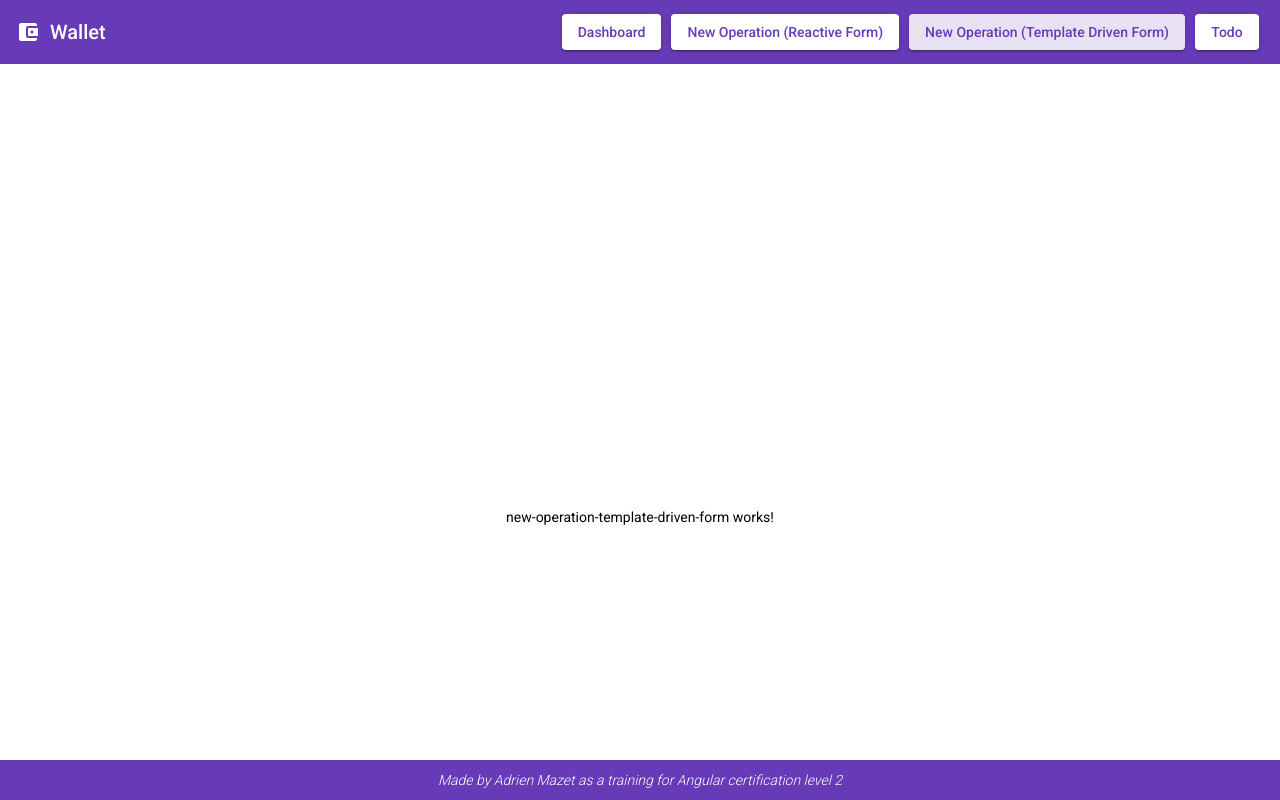
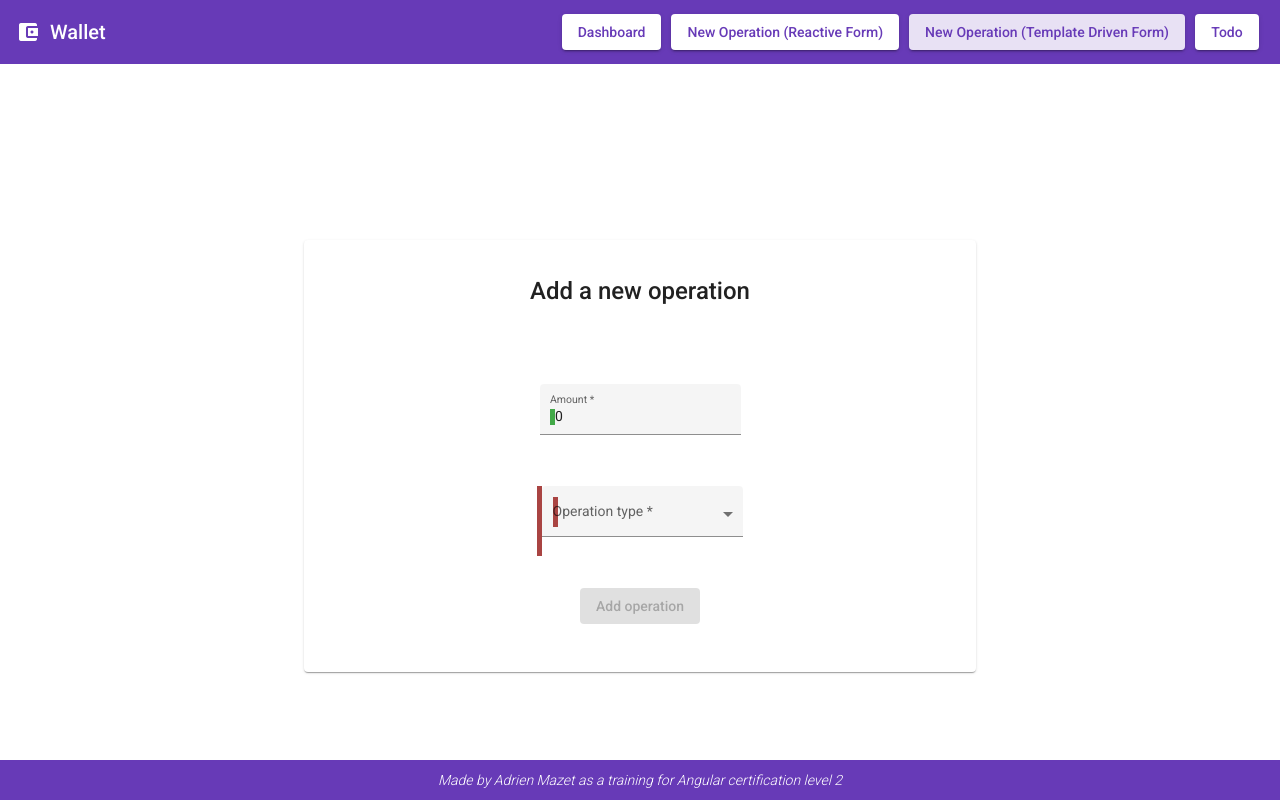
Before and after one commit to AdrienMazet/angular-training, an Angular app in the folder wallet/: page /new-operation-template-driven-form in a window 1280 px wide. Built offline with nearby package versions, Linux system fonts and the light colour scheme.

Commit message:
use angular material components in form

```diff
--- a/wallet/src/app/new-operation-template-driven-form/new-operation-template-driven-form.component.css
+++ b/wallet/src/app/new-operation-template-driven-form/new-operation-template-driven-form.component.css
@@ -0,0 +1,26 @@
+.form-card {
+  height: 50vh;
+  width: 50vw;
+  display: flex;
+  flex-direction: column;
+  align-items: center;
+}
+.form-card-title {
+  margin-top: 25px !important;
+}
+.new-operation-form {
+  display: flex;
+  height: 60%;
+  margin-top: 75px;
+  flex-direction: column;
+  justify-content: space-between;
+  align-items: center;
+}
+.ng-valid[required],
+.ng-valid.required {
+  border-left: 5px solid #42a948;
+}
+
+.ng-invalid:not(form) {
+  border-left: 5px solid #a94442;
+}
--- a/wallet/src/app/new-operation-template-driven-form/new-operation-template-driven-form.component.html
+++ b/wallet/src/app/new-operation-template-driven-form/new-operation-template-driven-form.component.html
@@ -1 +1,53 @@
-<p>new-operation-template-driven-form works!</p>
+<mat-card class="form-card">
+  <mat-card-title class="form-card-title">Add a new operation</mat-card-title>
+  <form
+    (ngSubmit)="onSubmit()"
+    #newOperationForm="ngForm"
+    class="new-operation-form"
+  >
+    <div class="form-group">
+      <mat-form-field appearance="fill">
+        <mat-label>Amount</mat-label>
+        <input
+          matInput
+          type="number"
+          class="form-control"
+          id="amount"
+          required
+          [(ngModel)]="amount"
+          name="amount"
+          #amountInput="ngModel"
+        />
+      </mat-form-field>
+      <div
+        [hidden]="amountInput.valid || amountInput.pristine"
+        class="alert alert-danger"
+      >
+        Amount
+      </div>
+    </div>
+    <div class="form-group">
+      <mat-form-field appearance="fill">
+        <mat-label>Operation type</mat-label>
+        <select
+          matNativeControl
+          class="form-control"
+          id="type"
+          required
+          [(ngModel)]="selectedType"
+          name="type"
+        >
+          <option *ngFor="let type of types" [value]="type">{{ type }}</option>
+        </select>
+      </mat-form-field>
+    </div>
+    <button
+      type="submit"
+      color="primary"
+      mat-raised-button
+      [disabled]="!newOperationForm.form.valid"
+    >
+      Add operation
+    </button>
+  </form>
+</mat-card>
--- a/wallet/src/app/new-operation-template-driven-form/new-operation-template-driven-form.component.ts
+++ b/wallet/src/app/new-operation-template-driven-form/new-operation-template-driven-form.component.ts
@@ -1,15 +1,19 @@
-import { Component, OnInit } from '@angular/core';
+import { Component } from '@angular/core';
 
 @Component({
   selector: 'app-new-operation-template-driven-form',
   templateUrl: './new-operation-template-driven-form.component.html',
-  styleUrls: ['./new-operation-template-driven-form.component.css']
+  styleUrls: ['./new-operation-template-driven-form.component.css'],
 })
-export class NewOperationTemplateDrivenFormComponent implements OnInit {
+export class NewOperationTemplateDrivenFormComponent {
+  amount = 0;
+  selectedType = '';
+  // get if from service with observables
+  types = ['income', 'expense', 'saving'];
 
-  constructor() { }
-
-  ngOnInit(): void {
+  onSubmit() {
+    console.log(this.selectedType, this.amount);
+    this.amount = 0;
+    this.selectedType = '';
   }
-
 }
```
Also changed, not shown: wallet/src/app/app.module.ts (+9 -1 lines).
